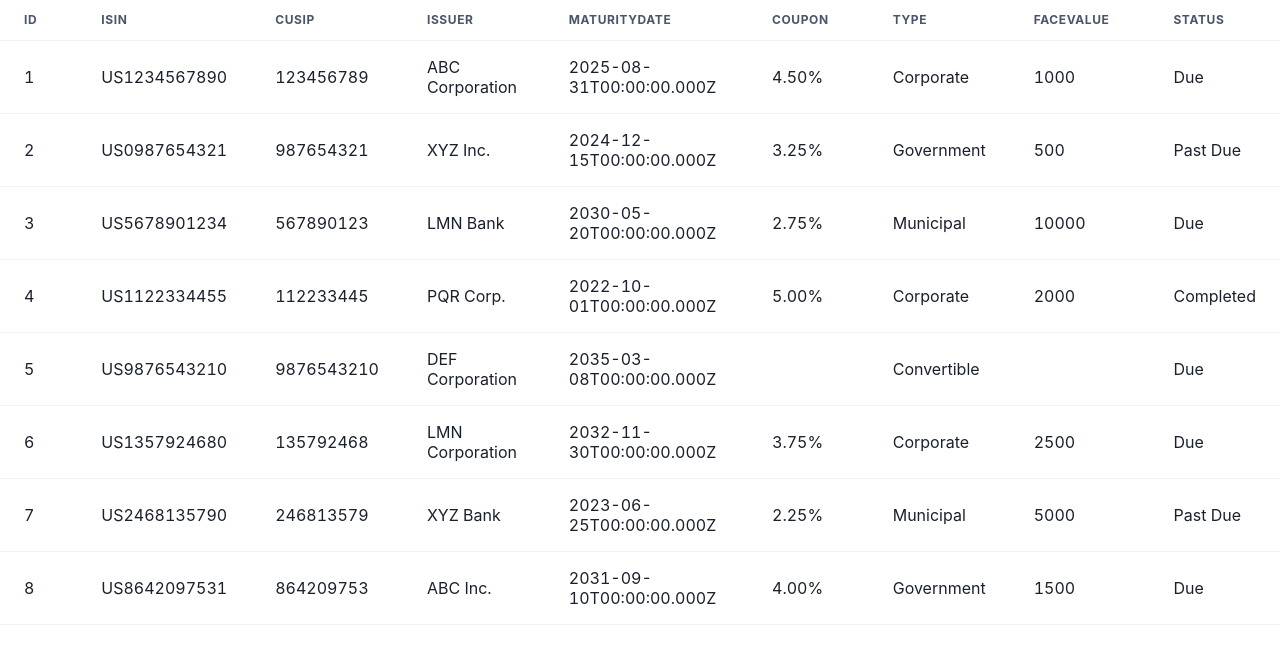
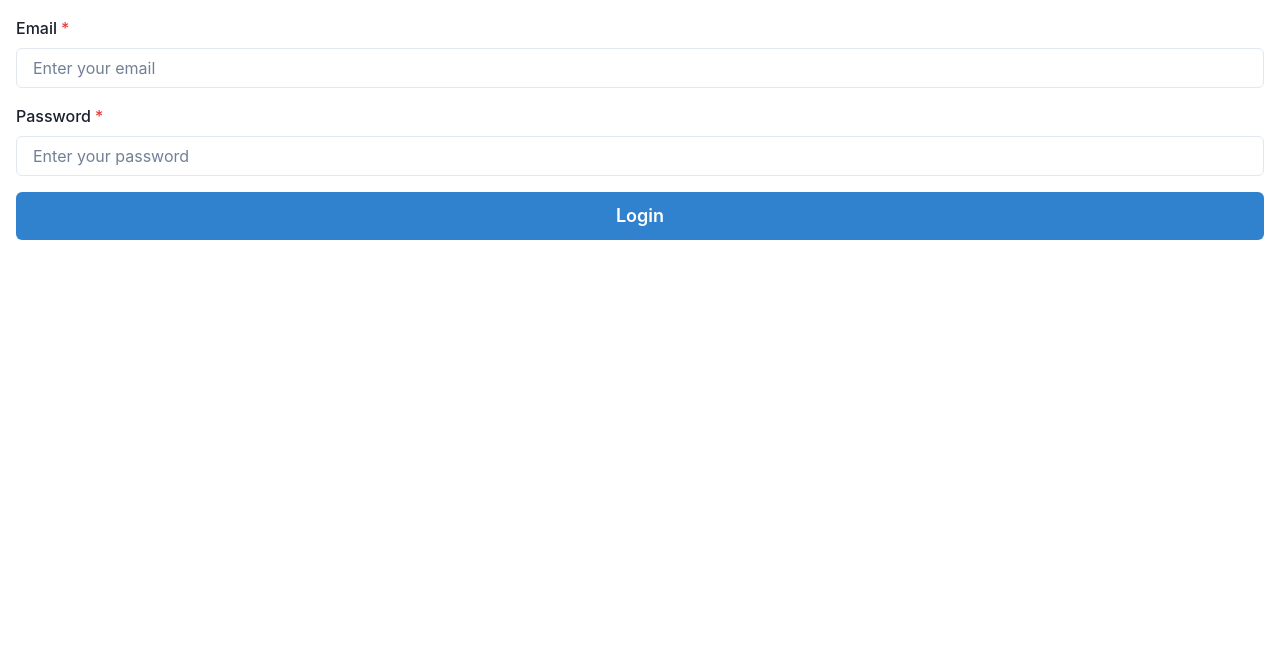
Before and after one commit to Ajinkya2000/bonds, a Next.js app in the folder client/: page / in a window 1280 px wide. Shown: the top 664 px of the page. Built offline with nearby package versions, Linux system fonts and the light colour scheme.

Commit message:
first commit to debug

```diff
--- a/client/src/components/DataTable/DataTable.tsx
+++ b/client/src/components/DataTable/DataTable.tsx
@@ -34,6 +34,7 @@ export function DataTable<Data extends object>({
 
 	return (
 		<Box className={styles.tableContainer}>
+
 		<Table>
 			<Thead>
 				{table.getHeaderGroups().map((headerGroup) => (
--- /dev/null
+++ b/client/src/components/Login/Login.tsx
@@ -0,0 +1,147 @@
+
+import firebase from 'firebase/app';
+import 'firebase/auth';
+import React, { useState } from 'react';
+import {
+  Box,
+  FormControl,
+  FormLabel,
+  Input,
+  Button,
+  Stack,
+} from '@chakra-ui/react';
+
+interface LoginFormProps {
+   setFlag:{Flag:boolean}
+}
+
+const Login: React.FC<LoginFormProps> = ({ setFlag }) => {
+  const [email, setEmail] = useState('');
+  const [password, setPassword] = useState('');
+
+
+  const handleLogin = async () => {
+
+    try {
+      await firebase.auth().signInWithEmailAndPassword(email, password);
+      setFlag(true)
+    } catch (error) {
+      console.error('Error logging in:', error);
+    }
+  };
+
+  const handleSubmit = (event: React.FormEvent<HTMLFormElement>) => {
+    event.preventDefault();
+    handleLogin();
+  };
+
+
+  return (
+    <Box p={4}>
+      <form onSubmit={handleSubmit}>
+        <Stack spacing={4}>
+          <FormControl isRequired>
+            <FormLabel>Email</FormLabel>
+            <Input
+              type="email"
+              placeholder="Enter your email"
+              value={email}
+              onChange={(e) => setEmail(e.target.value)}
+            />
+          </FormControl>
+          <FormControl isRequired>
+            <FormLabel>Password</FormLabel>
+            <Input
+              type="password"
+              placeholder="Enter your password"
+              value={password}
+              onChange={(e) => setPassword(e.target.value)}
+            />
+          </FormControl>
+          <Button type="submit" colorScheme="blue" size="lg" >
+            Login
+          </Button>
+        </Stack>
+      </form>
+    </Box>
+  );
+};
+
+export default Login;
+
+
+
+
+
+
+
+
+
+
+
+
+
+
+
+
+
+
+
+
+
+
+
+
+
+
+
+
+
+
+
+
+
+
+
+
+/*import React, { useState } from 'react';
+import firebase from 'firebase/app';
+import 'firebase/auth';
+
+const Login: React.FC = () => {
+  const [email, setEmail] = useState<string>('');
+  const [password, setPassword] = useState<string>('');
+
+  const handleLogin = async (e: React.FormEvent<HTMLFormElement>) => {
+    e.preventDefault();
+    try {
+      await firebase.auth().signInWithEmailAndPassword(email, password);
+    } catch (error) {
+      console.error('Error logging in:', error);
+    }
+  };
+
+  return (
+    <div>
+      <h1>Login</h1>
+      <form onSubmit={handleLogin}>
+        <input
+          type="email"
+          placeholder ="Email"
+          value={email}
+          onChange={(e) => setEmail(e.target.value)}
+        />
+        <input
+          type="password"
+          placeholder="Password"
+          value={password}
+          onChange={(e) => setPassword(e.target.value)}
+        />
+        <button type="submit">Login</button>
+      </form>
+    </div>
+  );
+};
+
+export default Login;
+*/
--- a/client/src/pages/index.tsx
+++ b/client/src/pages/index.tsx
@@ -4,13 +4,39 @@ import { Inter } from 'next/font/google'
 import styles from '@/styles/Home.module.css'
 
 import { DataTable } from "@/components/DataTable/DataTable";
+import Login from "@/components/Login/Login";
 import {columns} from "@/utils/columns";
 import { dummyData } from '@/utils/dummyData';
+import {useState} from 'react';
 
 const inter = Inter({ subsets: ['latin'] })
+import firebase from 'firebase/app';
+import 'firebase/auth';
+
+// Import the functions you need from the SDKs you need
+import { initializeApp } from "firebase/app";
+//import { getAnalytics } from "firebase/analytics";
+
+const firebaseConfig = {
+  apiKey: "AIzaSyCh0kqbeT_s25SPEqPhP8pNUt3YoKsAJjo",
+  authDomain: "coding-challenge-ff923.firebaseapp.com",
+  projectId: "coding-challenge-ff923",
+  storageBucket: "coding-challenge-ff923.appspot.com",
+  messagingSenderId: "258263795241",
+  appId: "1:258263795241:web:16f9c4c4dbce904da0fe38",
+  measurementId: "G-3W7W4FXPGE"
+};
+
+const app = initializeApp(firebaseConfig);
+//const analytics = getAnalytics(app);
 
 export default function Home() {
+  let [flag,setFlag] = useState(false)
+
   return (
-    <DataTable columns={columns} data={dummyData} />
+    <>
+    <Login setFlag={setFlag}/>
+    {flag && <DataTable columns={columns} data={dummyData} />}
+    </>
   )
 }
```
Also changed, not shown: client/tsconfig.json (+17 -4 lines).
